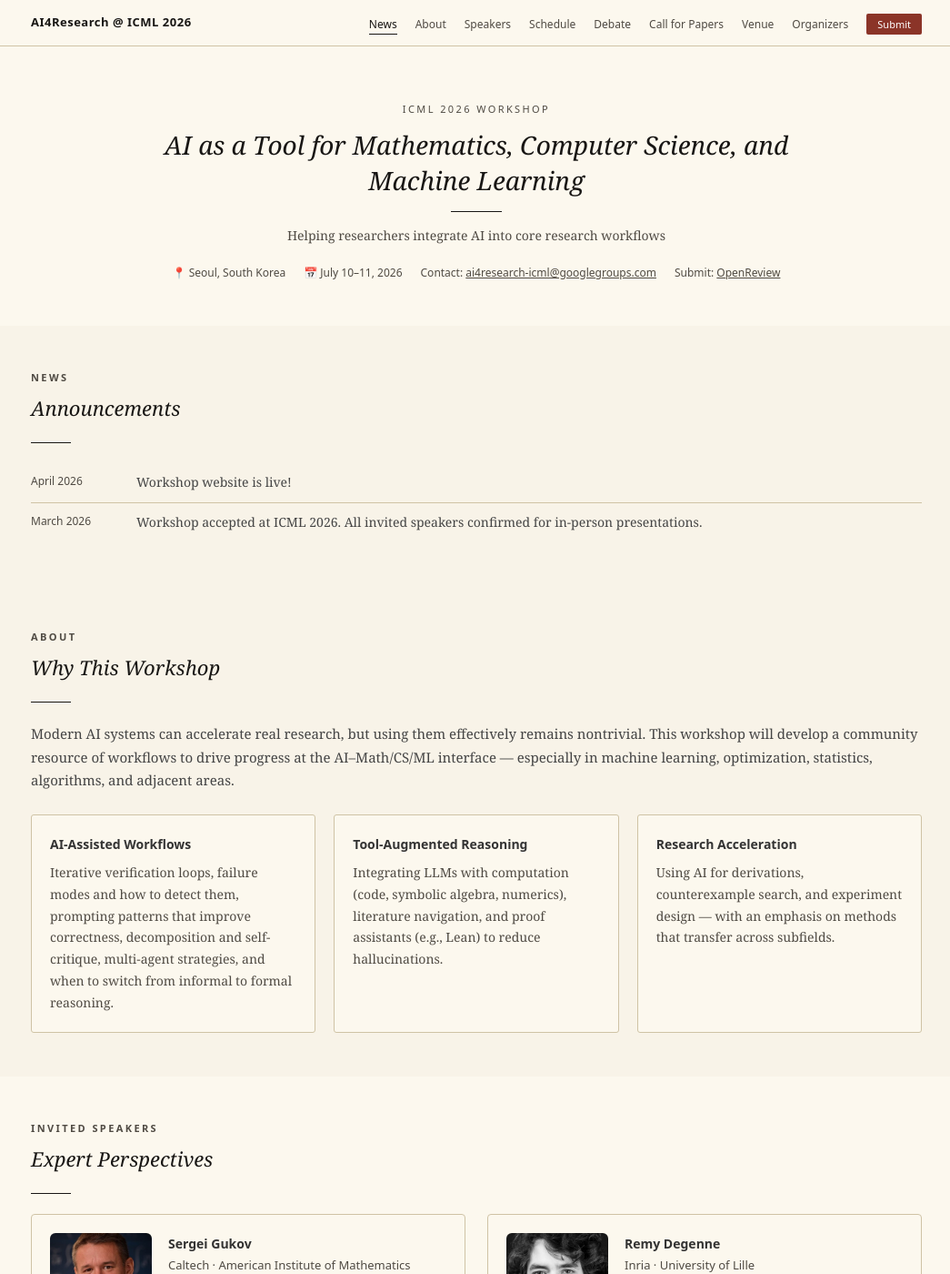
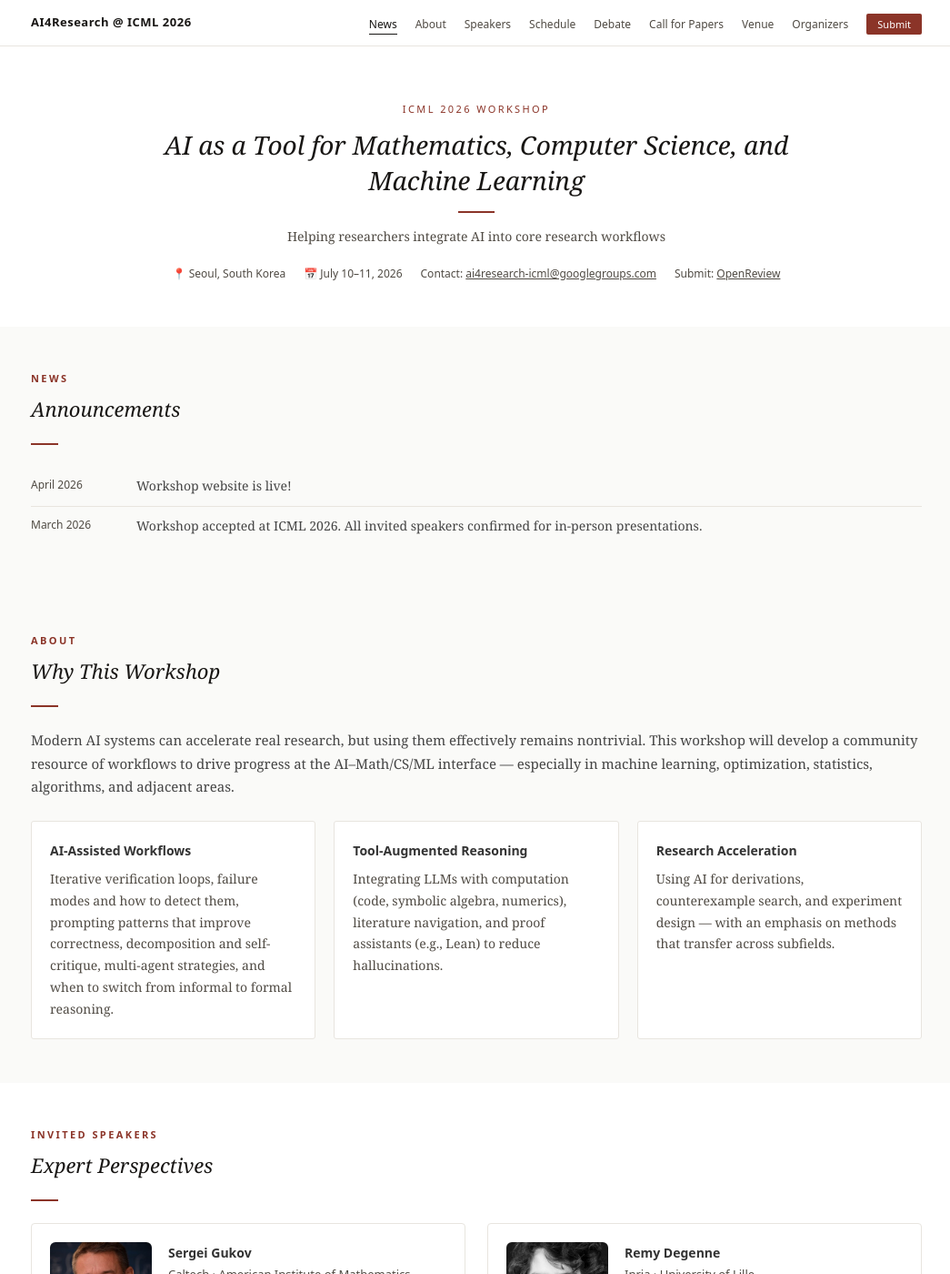
Before and after one commit to ai4research-icml-workshop/ai4research-icml-workshop.github.io, a Jekyll site: the page built from index.html, in a window 1280 px wide and 1400 px high. Shown: the whole window at 91% size, without its empty margins (116-1161 px from the left). Built offline with Jekyll 4.4.1, drawn with Linux system fonts in a browser that asks for light colours.

Commit message:
style: restore section contrast cues

```diff
--- a/_sass/_base.scss
+++ b/_sass/_base.scss
@@ -58,7 +58,7 @@ img {
   font-size: 11px;
   letter-spacing: 2.4px;
   text-transform: uppercase;
-  color: $color-text-secondary;
+  color: $color-accent;
   font-family: $font-sans;
   font-weight: 600;
   margin-bottom: 6px;
@@ -73,10 +73,10 @@ img {
 }
 
 .section-divider {
-  width: 44px;
-  height: 1px;
-  background: $color-text;
-  margin-bottom: 22px;
+  width: 30px;
+  height: 2px;
+  background: $color-accent;
+  margin-bottom: 24px;
 }
 
 // Back to top button
--- a/_sass/_hero.scss
+++ b/_sass/_hero.scss
@@ -12,7 +12,7 @@
   font-size: 11px;
   letter-spacing: 2.4px;
   text-transform: uppercase;
-  color: $color-text-secondary;
+  color: $color-accent;
   margin-bottom: 10px;
   font-family: $font-sans;
 }
@@ -27,9 +27,9 @@
 }
 
 .hero-divider {
-  width: 56px;
-  height: 1px;
-  background: $color-text;
+  width: 40px;
+  height: 2px;
+  background: $color-accent;
   margin: 0 auto 14px;
 }
 
--- a/_sass/_variables.scss
+++ b/_sass/_variables.scss
@@ -2,10 +2,10 @@
 $color-accent: #8b3428;
 $color-text: #181614;
 $color-text-secondary: #4f4a43;
-$color-bg: #fcf8ee;
-$color-bg-alt: #f8f3e8;
-$color-border: #cfc3a5;
-$color-border-light: #d9cfbc;
+$color-bg: #fff;
+$color-bg-alt: #fafaf8;
+$color-border: #e8e5df;
+$color-border-light: #e0ddd8;
 
 // Fonts
 $font-serif: 'Georgia', 'Times New Roman', serif;
```
